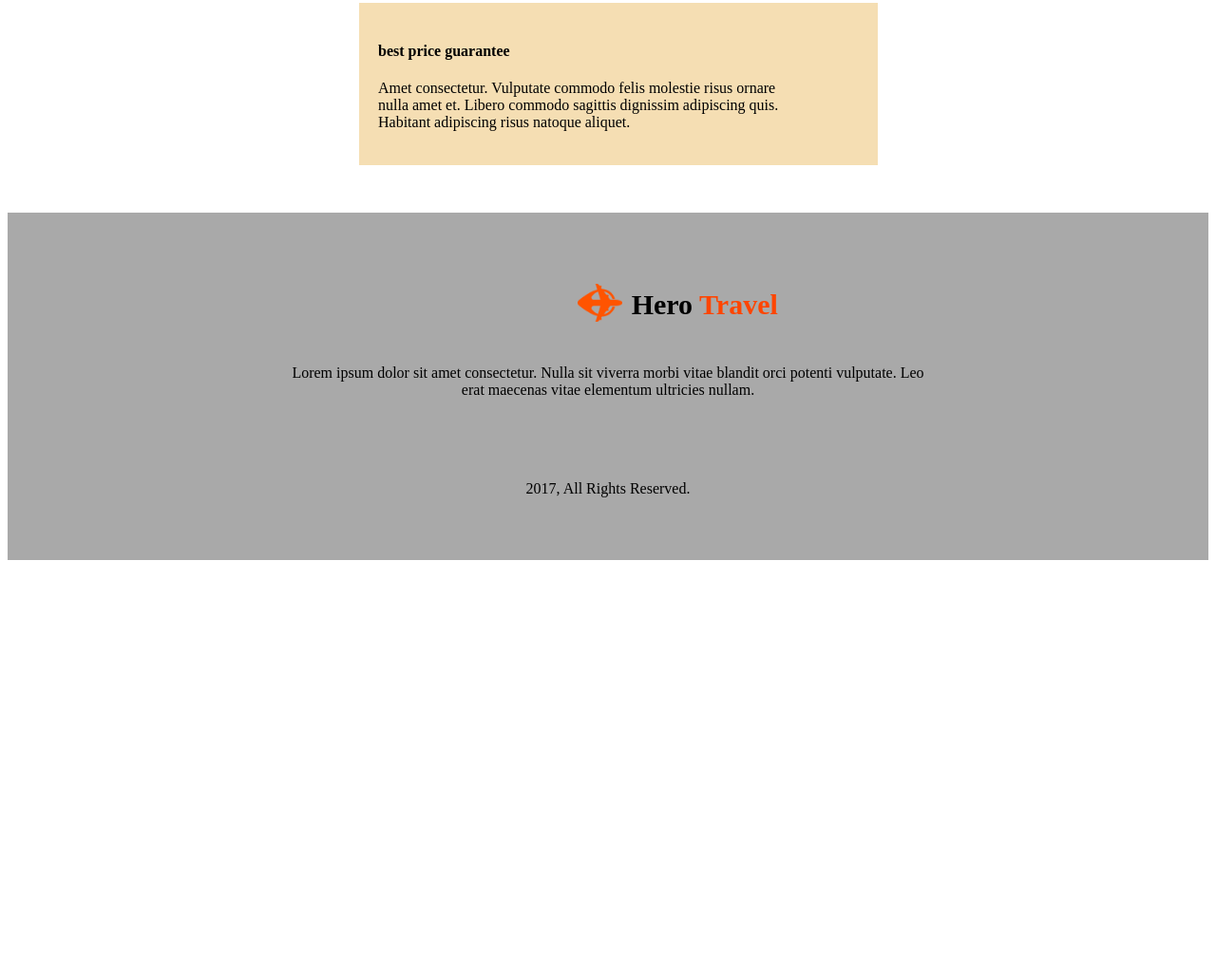
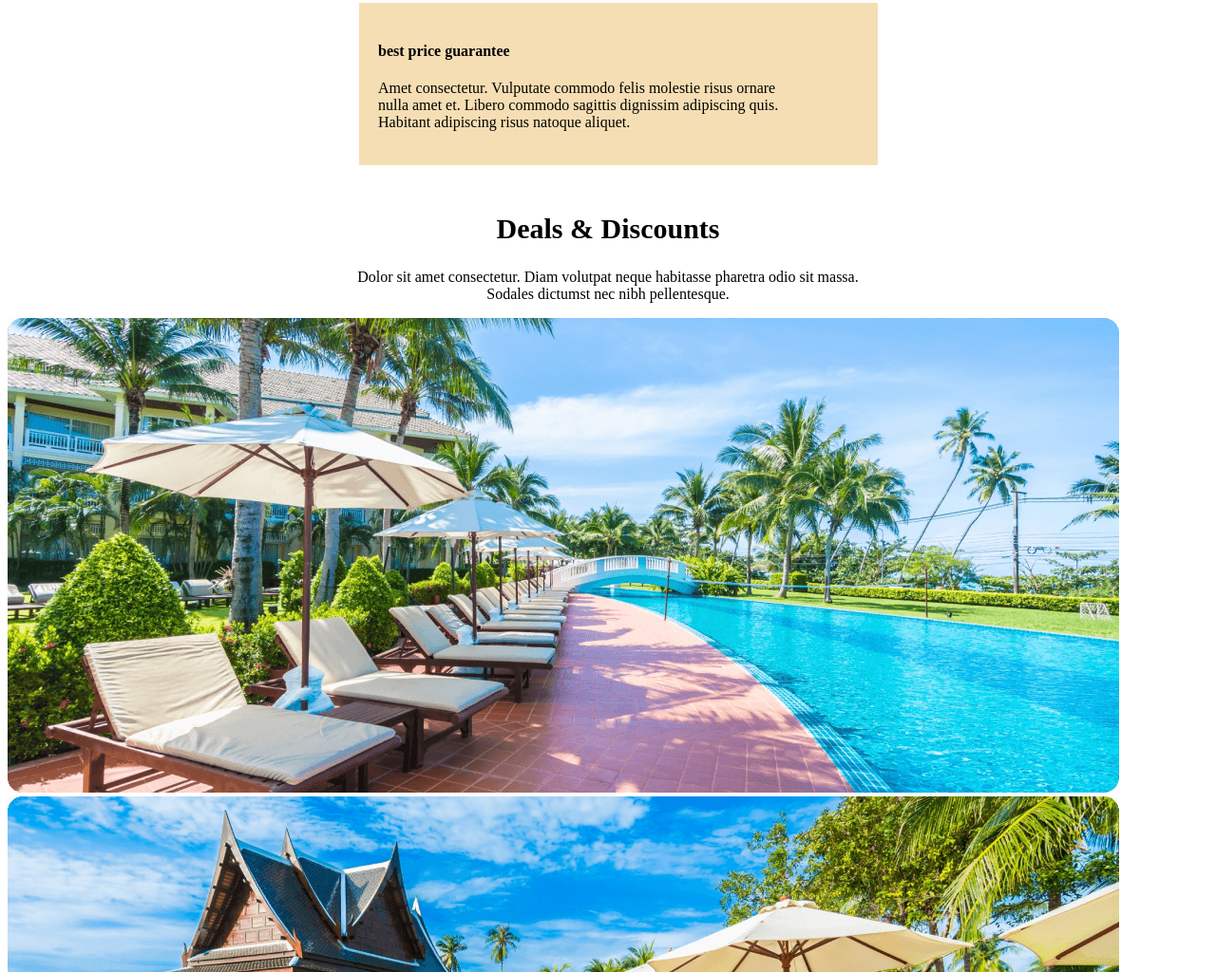
Before and after one commit to haibullah2023/tour-responsive-assignment, a plain HTML site: page index.html in a window 1280 px wide. Shown: the part 2954-3978 px from the top of the page at 95% size. Before the commit the page ends 3552 px from the top, so only its background shows below. Drawn offline with Linux system fonts and the light colour scheme.

Commit message:
aded discount section

```diff
--- a/css/style.css
+++ b/css/style.css
@@ -100,7 +100,23 @@
     padding: 20px;
 }
 
+.discount{
+    margin-top: 50px;
+    text-align: center;
+}
+.discount h2{
+    font-size: 30px;
+}
+.discount-img{
+    gap: 10px;
+}
 
+
+
+
+
+
+/* footer  */
 .last{
     padding: 50px;
     background: darkgray;
--- a/index.html
+++ b/index.html
@@ -107,6 +107,16 @@
                 sagittis dignissim adipiscing quis. <br> Habitant adipiscing risus natoque aliquet. </p>
     </div>
 
+    <div class="discount">
+        <h2>Deals & Discounts</h2>
+        <p>Dolor sit amet consectetur. Diam volutpat neque habitasse pharetra odio sit massa. <br> Sodales dictumst nec nibh pellentesque.</p>
+    </div>
+    <div class="discount-img">
+        <img src="./Images/Group 39.png" alt="">
+        <img src="./Images/Group 40.png" alt="">
+        <img src="./Images/Group 39.png" alt="">
+    </div>
+
     <footer class="last">
         <div class="foter">
             <div class="first">
```
